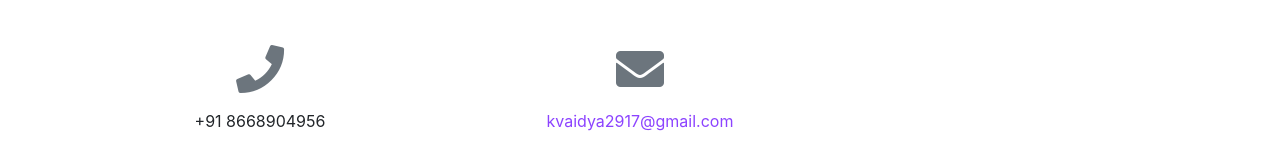
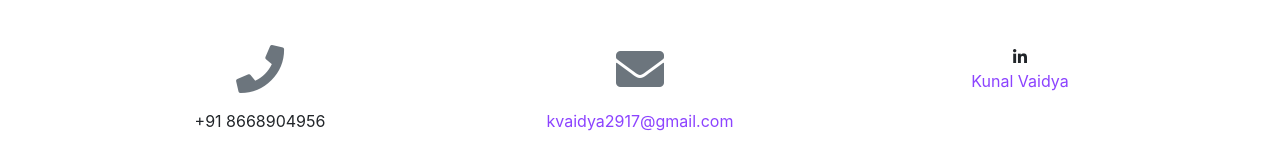
Before and after one commit to kunxlv/ikunalv.github.io, a website with bundled scripts: page index.html in a window 1280 px wide. Shown: the part 5249-5392 px from the top of the page. Built offline with nearby package versions, Linux system fonts and the light colour scheme.

Commit message:
Update index.html

```diff
--- a/index.html
+++ b/index.html
@@ -280,9 +280,10 @@
                 </div>
                 <div class="col-lg-4 mr-auto text-center">
 
+            <i class="fab fa-linkedin-in"></i>
+                    <!-- Make sure to change the email address in anchor text AND the link below! -->
+                    <a class="d-block" href="mailto:contact@yourwebsite.com">Kunal Vaidya</a>
 
-                    <!-- Go to www.addthis.com/dashboard to customize your tools -->
-                    <!-- <div style="margin-left: 30px;" class="addthis_inline_follow_toolbox"></div> -->
 
 
                 </div>
```
